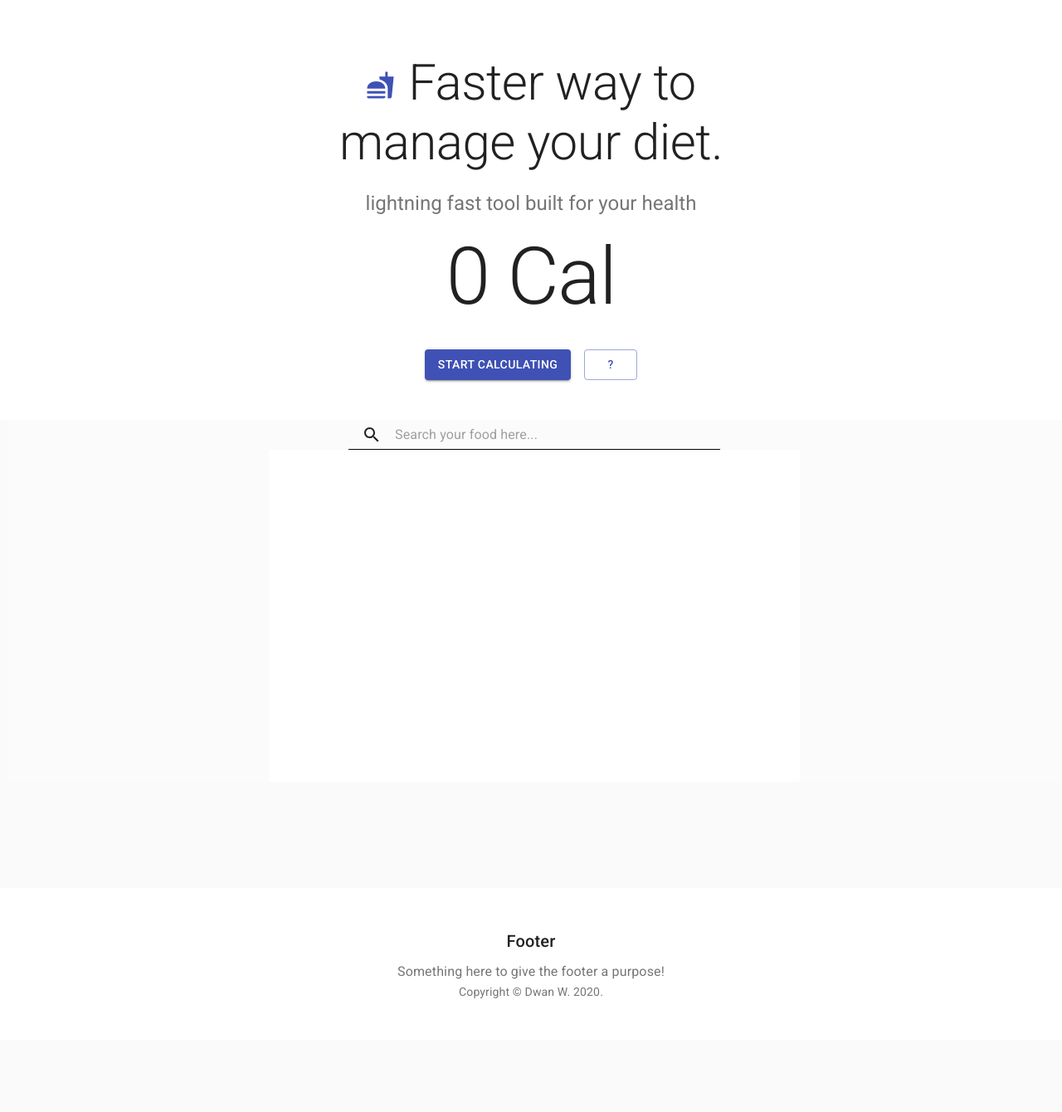
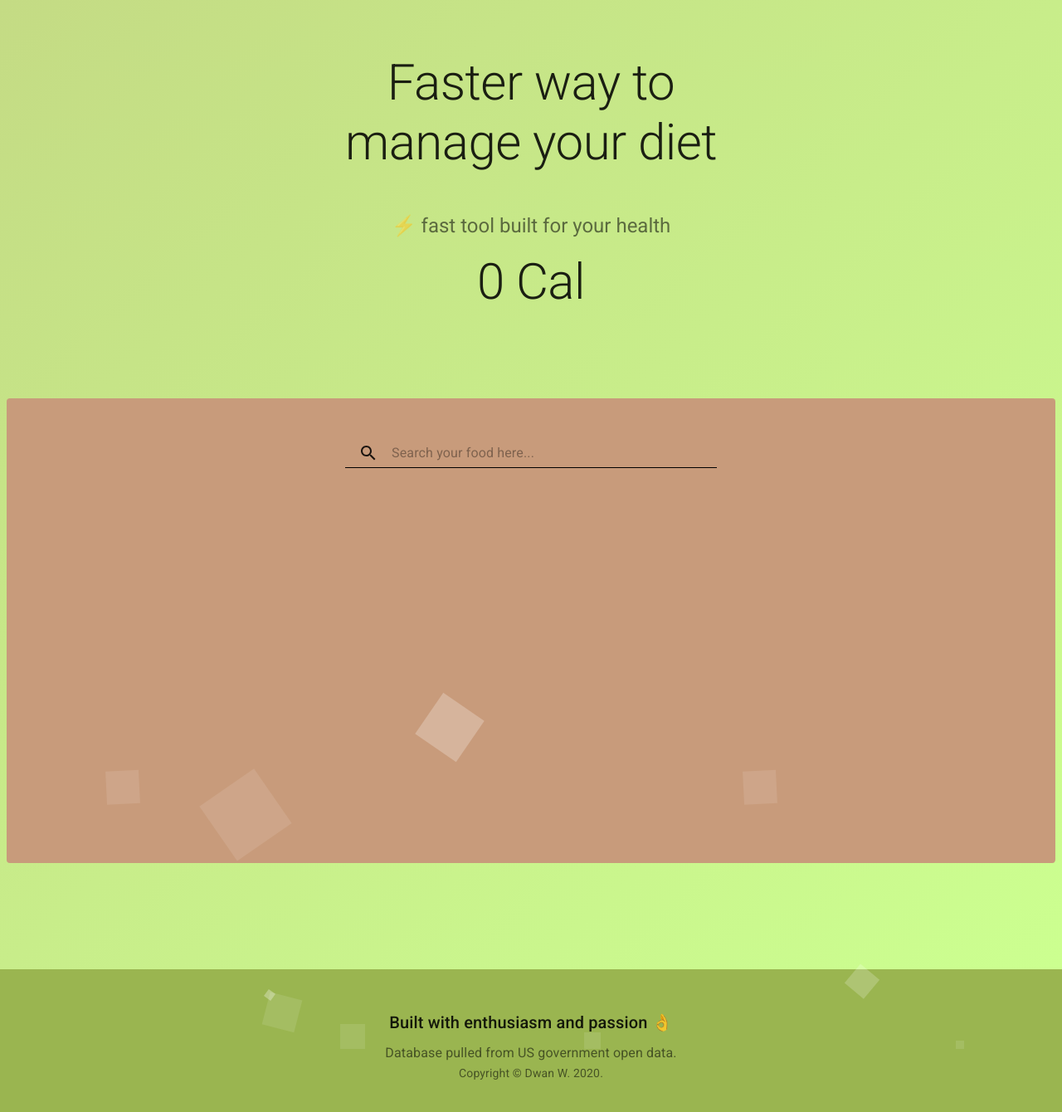
Before and after one commit to DwanW/tier3-calorie, a React (Create React App) app: page / in a window 1280 px wide. Shown: the top 1340 px of the page at 83% size. Before the commit the page ends 1253 px from the top, so only its background shows below. Built offline with nearby package versions, Linux system fonts and the light colour scheme.

Commit message:
finishing up style

```diff
--- a/package.json
+++ b/package.json
@@ -5,6 +5,7 @@
   "dependencies": {
     "@material-ui/core": "^4.9.4",
     "@material-ui/icons": "^4.9.1",
+    "@material-ui/lab": "^4.0.0-alpha.45",
     "@testing-library/jest-dom": "^4.2.4",
     "@testing-library/react": "^9.4.1",
     "@testing-library/user-event": "^7.2.1",
--- a/src/App.css
+++ b/src/App.css
@@ -1,38 +1,110 @@
-.App {
-  text-align: center;
-}
-
-.App-logo {
-  height: 40vmin;
-  pointer-events: none;
-}
-
-@media (prefers-reduced-motion: no-preference) {
-  .App-logo {
-    animation: App-logo-spin infinite 20s linear;
+.bg-bubbles {
+    position: absolute;
+    top: 0;
+    left: 0;
+    width: 100%;
+    height: 100%;
+    z-index: 0.5;
   }
-}
-
-.App-header {
-  background-color: #282c34;
-  min-height: 100vh;
-  display: flex;
-  flex-direction: column;
-  align-items: center;
-  justify-content: center;
-  font-size: calc(10px + 2vmin);
-  color: white;
-}
-
-.App-link {
-  color: #61dafb;
-}
-
-@keyframes App-logo-spin {
-  from {
-    transform: rotate(0deg);
+  .bg-bubbles li {
+    position: absolute;
+    list-style: none;
+    display: block;
+    width: 40px;
+    height: 40px;
+    background-color: rgba(255, 255, 255, 0.10);
+    bottom: -450px;
+    -webkit-animation: square 25s infinite;
+    animation: square 25s infinite;
+    -webkit-transition-timing-function: linear;
+    transition-timing-function: linear;
   }
-  to {
-    transform: rotate(360deg);
+  .bg-bubbles li:nth-child(1) {
+    left: 10%;
   }
-}
+  .bg-bubbles li:nth-child(2) {
+    left: 20%;
+    width: 80px;
+    height: 80px;
+    -webkit-animation-delay: 2s;
+            animation-delay: 2s;
+    -webkit-animation-duration: 17s;
+            animation-duration: 17s;
+  }
+  .bg-bubbles li:nth-child(3) {
+    left: 25%;
+    -webkit-animation-delay: 4s;
+            animation-delay: 4s;
+  }
+  .bg-bubbles li:nth-child(4) {
+    left: 40%;
+    width: 60px;
+    height: 60px;
+    -webkit-animation-duration: 22s;
+            animation-duration: 22s;
+    background-color: rgba(255, 255, 255, 0.25);
+  }
+  .bg-bubbles li:nth-child(5) {
+    left: 70%;
+  }
+  .bg-bubbles li:nth-child(6) {
+    left: 80%;
+    width: 30px;
+    height: 30px;
+    -webkit-animation-delay: 3s;
+            animation-delay: 3s;
+    background-color: rgba(255, 255, 255, 0.2);
+  }
+  .bg-bubbles li:nth-child(7) {
+    left: 32%;
+    width: 30px;
+    height: 30px;
+    -webkit-animation-delay: 7s;
+            animation-delay: 7s;
+  }
+  .bg-bubbles li:nth-child(8) {
+    left: 55%;
+    width: 20px;
+    height: 20px;
+    -webkit-animation-delay: 15s;
+            animation-delay: 15s;
+    -webkit-animation-duration: 40s;
+            animation-duration: 40s;
+  }
+  .bg-bubbles li:nth-child(9) {
+    left: 25%;
+    width: 10px;
+    height: 10px;
+    -webkit-animation-delay: 2s;
+            animation-delay: 2s;
+    -webkit-animation-duration: 40s;
+            animation-duration: 40s;
+    background-color: rgba(255, 255, 255, 0.3);
+  }
+  .bg-bubbles li:nth-child(10) {
+    left: 90%;
+    width: 10px;
+    height: 10px;
+    -webkit-animation-delay: 11s;
+            animation-delay: 11s;
+  }
+  @-webkit-keyframes square {
+    0% {
+      -webkit-transform: translateY(0);
+              transform: translateY(0);
+    }
+    100% {
+      -webkit-transform: translateY(-1000px) rotate(600deg);
+              transform: translateY(-1000px) rotate(600deg);
+    }
+  }
+  @keyframes square {
+    0% {
+      -webkit-transform: translateY(0);
+              transform: translateY(0);
+    }
+    100% {
+      -webkit-transform: translateY(-1000px) rotate(600deg);
+              transform: translateY(-1000px) rotate(600deg);
+    }
+  }
--- a/src/App.js
+++ b/src/App.js
@@ -1,31 +1,26 @@
 import React from 'react';
-import Button from '@material-ui/core/Button';
 import SearchIcon from '@material-ui/icons/Search';
 import InputBase from '@material-ui/core/InputBase';
-import CameraIcon from '@material-ui/icons/PhotoCamera';
-import FastfoodIcon from '@material-ui/icons/Fastfood';
 import ListItem from '@material-ui/core/ListItem';
 import ListItemText from '@material-ui/core/ListItemText';
-import Card from '@material-ui/core/Card';
-import CardActions from '@material-ui/core/CardActions';
-import CardContent from '@material-ui/core/CardContent';
-import CardMedia from '@material-ui/core/CardMedia';
+import Snackbar from '@material-ui/core/Snackbar';
+import MuiAlert from '@material-ui/lab/Alert';
 import CssBaseline from '@material-ui/core/CssBaseline';
 import Grid from '@material-ui/core/Grid';
-import Toolbar from '@material-ui/core/Toolbar';
 import Typography from '@material-ui/core/Typography';
 import { fade, makeStyles } from '@material-ui/core/styles';
 import Container from '@material-ui/core/Container';
 import Link from '@material-ui/core/Link';
-import { useState, useEffect } from 'react';
+import { useState } from 'react';
 import axios from 'axios';
 import FoodCard from './FoodCard';
+import "./App.css";
 
 function Copyright() {
   return (
     <Typography variant="body2" color="textSecondary" align="center">
       {'Copyright © '}
-      <Link color="inherit" href="https://material-ui.com/">
+      <Link color="inherit" href="">
         Dwan W.
       </Link>{' '}
       {new Date().getFullYear()}
@@ -34,13 +29,30 @@ function Copyright() {
   );
 }
 
+function Alert(props) {
+  return <MuiAlert elevation={6} variant="filled" {...props} />;
+}
+
 const useStyles = makeStyles(theme => ({
+  body: {
+    background: 'linear-gradient(to bottom right, #C4DB84 0%, #ccff90 100%)',
+  },
   icon: {
     marginRight: theme.spacing(2),
   },
   heroContent: {
-    backgroundColor: theme.palette.background.paper,
+    backgroundColor: "inherit",
+    color: "#34344A",
     padding: theme.spacing(8, 0, 6),
+    height: '80vh',
+    [theme.breakpoints.up('sm')]: {
+      marginLeft: theme.spacing(1),
+      marginRight: theme.spacing(1),
+      height: '60vh',
+    },
+  },
+  heroHeader: {
+    marginBottom: theme.spacing(6),
   },
   heroButtons: {
     marginTop: theme.spacing(4),
@@ -48,16 +60,23 @@ const useStyles = makeStyles(theme => ({
   search: {
     position: 'relative',
     borderRadius: theme.shape.borderRadius,
-    backgroundColor: fade(theme.palette.common.white, 0.15),
+    transition: "0.35s",
+    backgroundColor: fade("#C89B7B", 1),
     '&:hover': {
-      backgroundColor: fade(theme.palette.common.white, 0.25),
+      backgroundColor: fade("#C89B7B", 0.8),
     },
     marginLeft: 0,
     width: '100%',
     [theme.breakpoints.up('sm')]: {
       marginLeft: theme.spacing(1),
+      marginRight: theme.spacing(1),
       width: 'auto',
     },
+    height: "70vh",
+  },
+  searchGrid: {
+    marginTop: theme.spacing(6),
+    zIndex:2,
   },
   searchIcon: {
     width: theme.spacing(7),
@@ -86,51 +105,44 @@ const useStyles = makeStyles(theme => ({
   },
   listRoot: {
     width: '50vw',
+    zIndex:2,
     [theme.breakpoints.down('sm')]: {
       width: '80vw',
     },
-    height: 400,
+    maxHeight: 300,
     overflowY: 'auto',
-    backgroundColor: theme.palette.background.paper,
+    backgroundColor: "#CC5A71",
+    borderRadius: theme.shape.borderRadius,
   },
   listName: {
     width: '50%',
+    zIndex:2,
   },
   listUnit: {
     width: '25%',
+    zIndex:2,
   },
   listCal: {
     width: '25%',
     textAlign: 'right',
+    zIndex:2,
   },
-
   cardGrid: {
     paddingTop: theme.spacing(8),
     paddingBottom: theme.spacing(8),
   },
-  card: {
-    height: '100%',
-    display: 'flex',
-    flexDirection: 'column',
-  },
-  cardMedia: {
-    paddingTop: '56.25%', // 16:9
-  },
-  cardContent: {
-    flexGrow: 1,
-  },
   footer: {
-    backgroundColor: theme.palette.background.paper,
+    backgroundColor: "#9AB550",
     padding: theme.spacing(6),
   },
 }));
-
 
 export default function Calorie() {
   const [data, setData] = useState([]);
   const [query, setQuery] = useState('');
   const [basket, setBasket] = useState([]);
   const [itemCal, setItemCal] = useState([]);
+  const [open, setOpen] = useState(false);
 
   // useEffect(() => {
   //   let ignore = false;
@@ -164,8 +176,9 @@ export default function Calorie() {
   const addToBasket = (foodObj) => {
     const newBasket = [...basket, foodObj];
     setBasket(newBasket);
-    let newArr = [...itemCal,foodObj.calories];
+    let newArr = [...itemCal, foodObj.calories];
     setItemCal(newArr);
+    setOpen(true);
   }
 
   const onDelete = (idx) => {
@@ -184,55 +197,46 @@ export default function Calorie() {
     // setItemCal({[item.name]: value})
   }
 
+  const handleClose = (event, reason) => {
+    if (reason === 'clickaway') {
+      return;
+    }
+    setOpen(false);
+  };
+
   const createFoodCards = () => {
     return basket.map((Item, idx) => (
-      <Grid item key={Item.name + Item.portion_display_name} xs={12} sm={12} md={6}>
+      <Grid item key={Item.name + Item.portion_display_name + idx} xs={12} sm={6} md={4}>
         <FoodCard
           key={Item.name + Item.portion_display_name + idx}
           foodItem={Item}
           idx={idx}
-          onDelete={()=> onDelete(idx)}
+          onDelete={() => onDelete(idx)}
           onChange={onValueChange}
         />
       </Grid>
     )
     )
   }
-  console.log(itemCal);
+
   const classes = useStyles();
 
   return (
     <React.Fragment>
       <CssBaseline />
-      <main>
+      <main className={classes.body}>
         {/* Hero unit */}
         <div className={classes.heroContent}>
           <Container maxWidth="sm">
-
-            <Typography component="h1" variant="h2" align="center" color="textPrimary" gutterBottom>
-              <FastfoodIcon className={classes.icon} fontSize={"large"} color={"primary"} />
-              Faster way to manage your diet.
+            <Typography className={classes.heroHeader} component="h1" variant="h2" align="center" color="textPrimary" gutterBottom>
+              Faster way to manage your diet
             </Typography>
             <Typography variant="h5" align="center" color="textSecondary" paragraph>
-              lightning fast tool built for your health
+              <span role="img" aria-label="lightning">⚡</span> fast tool built for your health
             </Typography>
-            <Typography variant="h1" align="center" color="textPrimary" paragraph>
-              {(itemCal.length > 0)? itemCal.reduce((a,b)=>a+b): 0} {" "}Cal
+            <Typography className={classes.heroHeader} variant="h2" align="center" color="textPrimary" paragraph>
+              {(itemCal.length > 0) ? (itemCal.reduce((a, b) => a + b)).toFixed(2) : 0} {" "}Cal
             </Typography>
-            <div className={classes.heroButtons}>
-              <Grid container spacing={2} justify="center">
-                <Grid item>
-                  <Button variant="contained" color="primary">
-                    Start Calculating
-                  </Button>
-                </Grid>
-                <Grid item>
-                  <Button variant="outlined" color="primary">
-                    ?
-                  </Button>
-                </Grid>
-              </Grid>
-            </div>
           </Container>
         </div>
         {/* End hero unit */}
@@ -245,7 +249,7 @@ export default function Calorie() {
             justify="center"
             alignItems="center"
           >
-            <Grid item>
+            <Grid item className={classes.searchGrid}>
               <div className={classes.searchIcon}>
                 <SearchIcon />
               </div>
@@ -275,24 +279,44 @@ export default function Calorie() {
             </Grid>
           </Grid>
         </div>
+        <Snackbar open={open} autoHideDuration={1000} onClose={handleClose}>
+          <Alert onClose={handleClose} severity="success">
+            Successfully added the Item :)
+              </Alert>
+        </Snackbar>
         {/* End search unit */}
 
         {/* Start card unit */}
         <Container className={classes.cardGrid} maxWidth="md">
           <Grid container spacing={4}>
-                {createFoodCards()}
+            {createFoodCards()}
           </Grid>
         </Container>
         {/* End card unit */}
+
+        {/* Start background css unit */}
+        <ul className="bg-bubbles">
+          <li></li>
+          <li></li>
+          <li></li>
+          <li></li>
+          <li></li>
+          <li></li>
+          <li></li>
+          <li></li>
+          <li></li>
+          <li></li>
+        </ul>
+        {/* End background css unit */}
       </main>
 
       {/* Footer */}
       <footer className={classes.footer}>
         <Typography variant="h6" align="center" gutterBottom>
-          Footer
+          Built with enthusiasm and passion <span role='img' aria-label="OK">👌</span>
         </Typography>
         <Typography variant="subtitle1" align="center" color="textSecondary" component="p">
-          Something here to give the footer a purpose!
+          Database pulled from US government open data.
         </Typography>
         <Copyright />
       </footer>
```
Also changed, not shown: src/FoodCard.js (+22 -23 lines), 1 other file (tests, documents, lock files or other folders).
